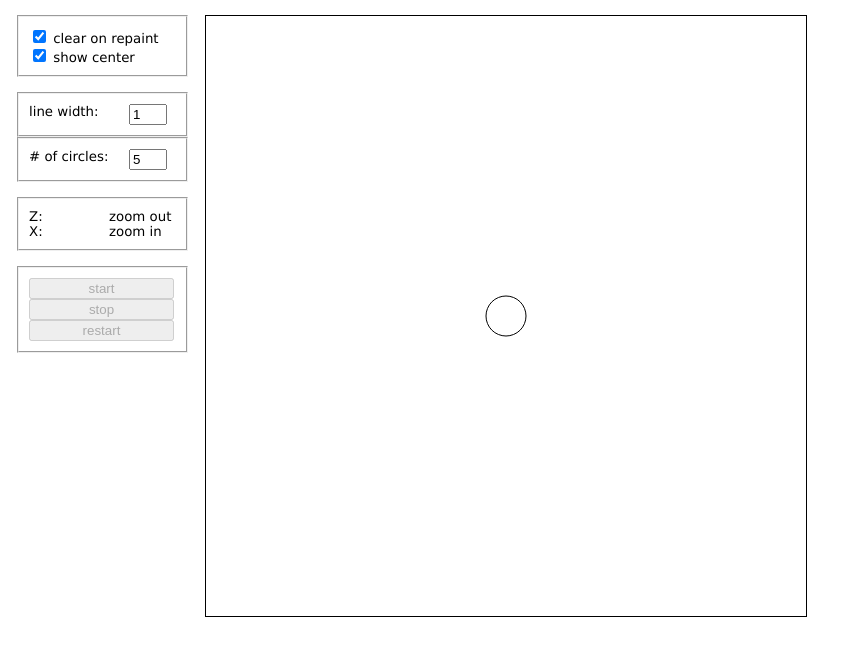
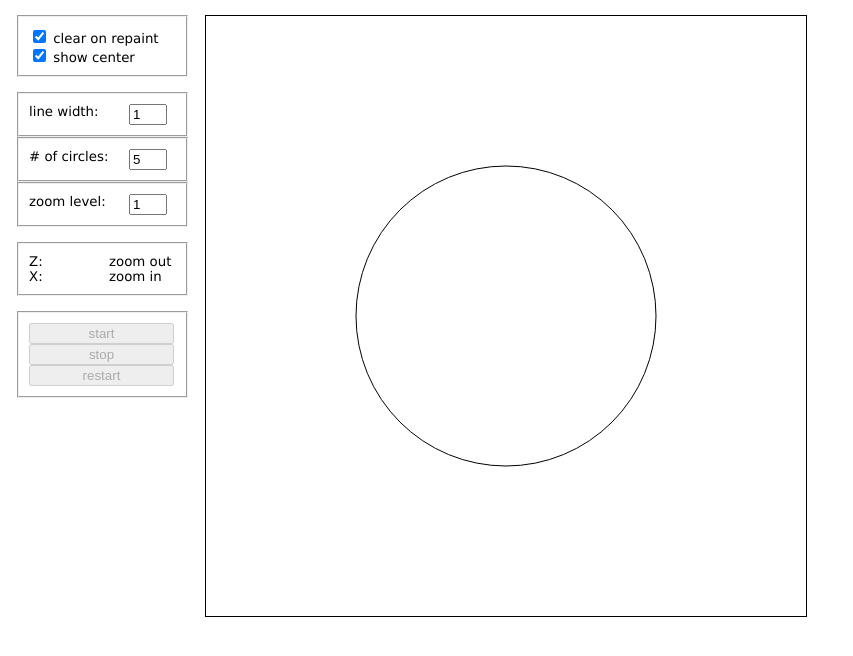
Before and after one commit to crisstanza/circles, a plain HTML site: page index.html in a window 1280 px wide. Both pictures are taken after a click on the button "start". Shown: the whole page, without its empty margins (0-853 px from the left). Drawn offline with Linux system fonts and the light colour scheme.

Commit message:
Some more UI controls

```diff
--- a/index.html
+++ b/index.html
@@ -21,6 +21,9 @@
 			<fieldset>
 				<label class="small" for="number-of-circles"># of circles:</label> <input id="number-of-circles" type="text" value="5" class="input-number" /><br />
 			</fieldset>
+			<fieldset>
+				<label class="small" for="zoom-level">zoom level:</label> <input id="zoom-level" type="text" value="1" class="input-number" /><br />
+			</fieldset>
 			<br />
 			<fieldset>
 				<label class="smaller">Z:</label> zoom out<br />
--- a/js/Main.js
+++ b/js/Main.js
@@ -8,6 +8,8 @@ function Main() {
 	this.canvas = document.querySelector('canvas');
 
 	{
+		this.lineWidth = 1;
+		this.numberOfCircles = 1;
 		this.scale = 1;
 		this.clearOnRepaint = true;
 		this.showCenter = true;
@@ -37,12 +39,14 @@ Main.prototype.draw = function() {
 	var canvas = this.canvas;
 	var left = Math.round(canvas.width / 2);
 	var top = Math.round(canvas.height / 2);
+	var radius = canvas.width / 4;
 	var context = canvas.getContext('2d');
 	context.save();
-	context.lineWidth = 1;
+	context.lineWidth = this.lineWidth;
+	context.scale(this.scale, this.scale);
+	context.strokeStyle = 'black';
 	context.beginPath();
-	context.arc(left, top, 20, 0, 2*Math.PI, false);
-	context.strokeStyle = 'black';
+	context.arc(left, top, radius, 0, 2*Math.PI, false);
 	context.stroke();
 	context.restore();
 };
@@ -50,10 +54,9 @@ Main.prototype.draw = function() {
 Main.prototype.checkControl = function() {
 	this.clearOnRepaint = document.getElementById('clear-on-repaint').checked;
 	this.showCenter = document.getElementById('show-center').checked;
-};
-
-Main.prototype.t = function(value) {
-	return value * this.scale;
+	this.scale = document.getElementById('zoom-level').value;
+	this.lineWidth = document.getElementById('line-width').value;
+	this.numberOfCircles = document.getElementById('number-of-circles').value;
 };
 
 Main.prototype.start = function() {
```
